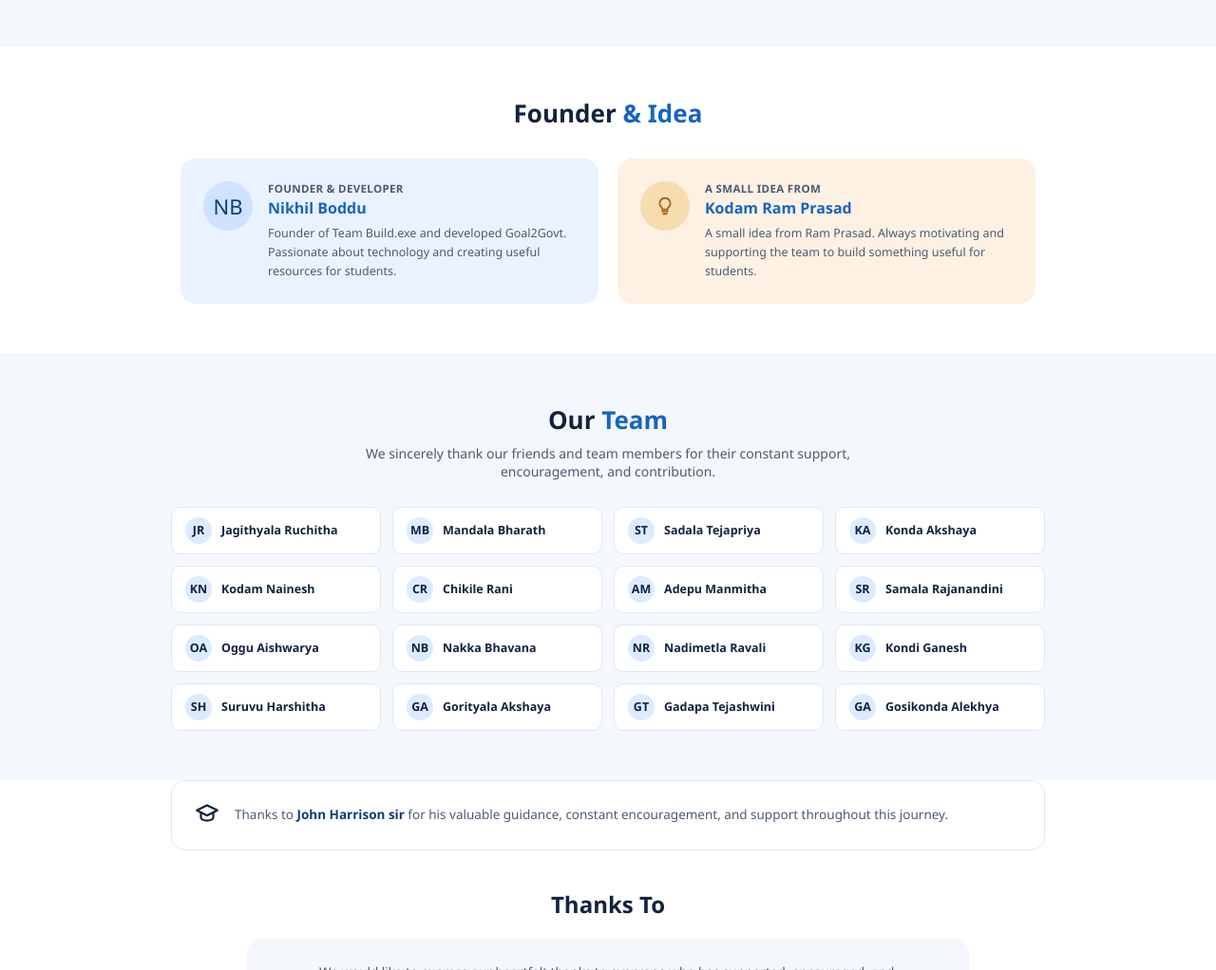
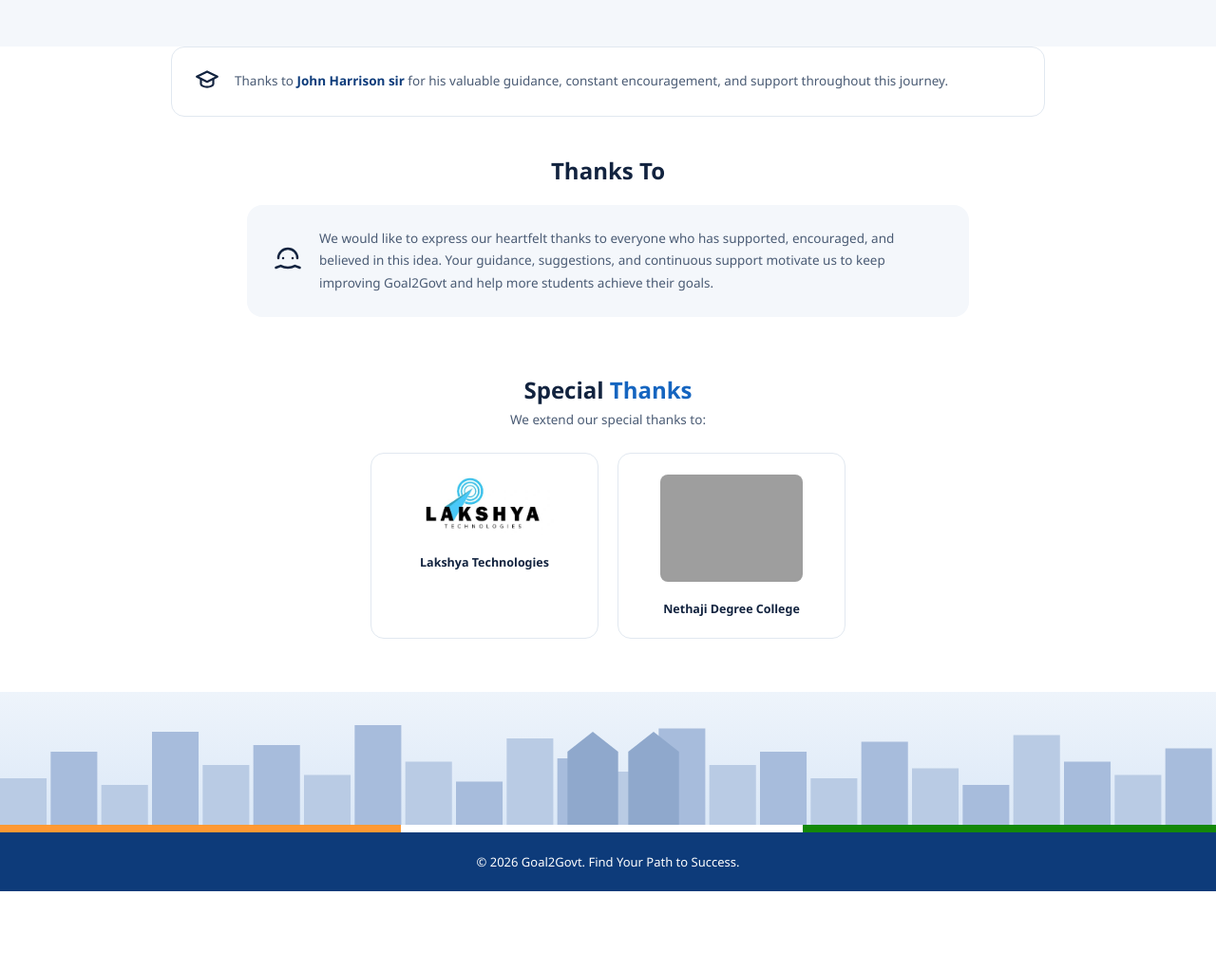
Before and after one commit to Build-exe/Goal2govt2.0, a plain HTML site: page about.html in a window 1280 px wide. Shown: the part 1840-2862 px from the top of the page at 95% size. After the commit the page ends 2779 px from the top, so only its background shows below. Drawn offline with Linux system fonts and the light colour scheme; grey boxes are pictures that could not be loaded.

Commit message:
Update about.html

```diff
--- a/about.html
+++ b/about.html
@@ -244,7 +244,7 @@
 </section>
 
 <!-- Founder & Idea -->
-<section class="ap-founder">
+<!--- <section class="ap-founder">
   <h2>Founder <span>&amp; Idea</span></h2>
   <div class="ap-founder-grid">
     <div class="ap-founder-card blue">
@@ -269,7 +269,7 @@
 </section>
 
 <!-- Our Team -->
-<section class="ap-team">
+<!--- <section class="ap-team">
   <h2>Our <span>Team</span></h2>
   <p class="ap-sub">We sincerely thank our friends and team members for their constant support, encouragement, and contribution.</p>
   <div class="ap-team-grid">
```
